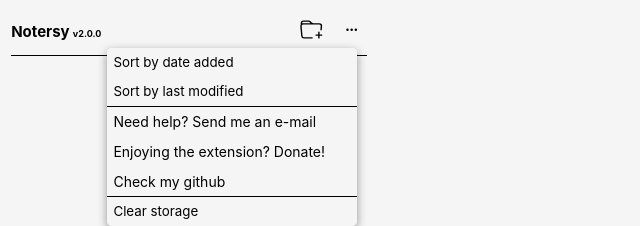
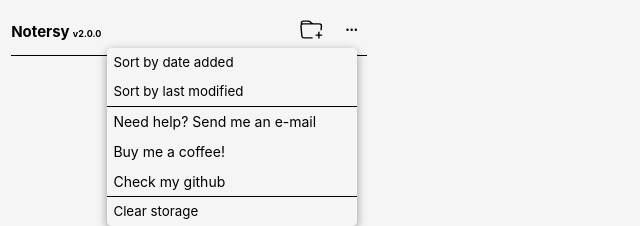
Before and after one commit to Exoldarium/notersy-v2, a React (Vite) app: page / in a window 1280 px wide. Both pictures are taken after a click on the button 351 px from the left and 31 px from the top of the page. Shown: the top 226 px of the page, without its empty margins (0-640 px from the left). Built offline with nearby package versions, Linux system fonts and the light colour scheme.

Commit message:
text refactoring

```diff
--- a/src/components/CategoryNav.tsx
+++ b/src/components/CategoryNav.tsx
@@ -166,7 +166,7 @@
                 target="_blank"
                 rel="noopener noreferrer"
               >
-                Enjoying the extension? Donate!
+                Buy me a coffee!
               </a>
               <a
                 href="https://github.com/Exoldarium"
--- a/src/components/Nav.tsx
+++ b/src/components/Nav.tsx
@@ -111,7 +111,7 @@
               target="_blank"
               rel="noopener noreferrer"
             >
-              Enjoying the extension? Donate!
+              Buy me a coffee!
             </a>
             <a
               href="https://github.com/Exoldarium"
```
